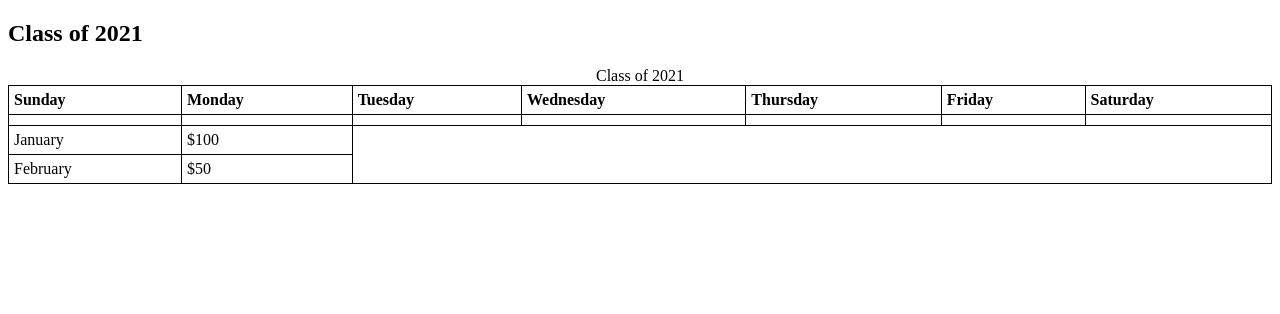
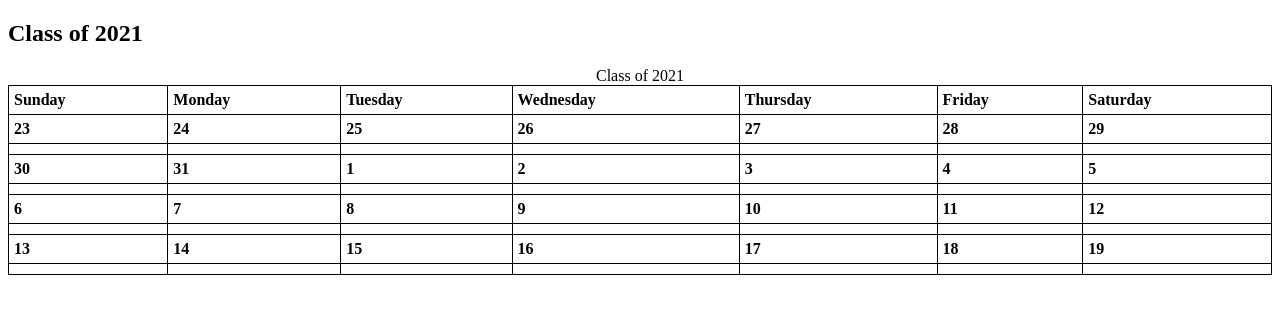
Before and after one commit to ComedyCenter101/celebration.github.io, a plain HTML site: page index.html in a window 1280 px wide. Drawn offline with Linux system fonts and the light colour scheme.

Commit message:
Update index.html

```diff
--- a/index.html
+++ b/index.html
@@ -35,23 +35,77 @@ th, td {
     <th>Saturday</th>
   </tr>
   <tr>
-    <th></th>
-    <th></th>
-    <th></th>
-    <th></th>
-    <th></th>
-    <th></th>
-    <th></th>
+    <th>23</th>
+    <th>24</th>
+    <th>25</th>
+    <th>26</th>
+    <th>27</th>
+    <th>28</th>
+    <th>29</th>
   </tr>
   <tr>
-    <td>January</td>
-    <td>$100</td>
+    <td></td>
+	<td></td>
+	<td></td>
+	<td></td>
+	<td></td>
+	<td></td>
+	<td></td>
   </tr>
   <tr>
-    <td>February</td>
-    <td>$50</td>
+    <th>30</th>
+    <th>31</th>
+    <th>1</th>
+    <th>2</th>
+    <th>3</th>
+    <th>4</th>
+    <th>5</th>
+</tr>
+  <tr>
+    <td></td>
+	<td></td>
+	<td></td>
+	<td></td>
+	<td></td>
+	<td></td>
+	<td></td>
+  </tr>
+  <tr>
+    <th>6</th>
+    <th>7</th>
+    <th>8</th>
+    <th>9</th>
+    <th>10</th>
+    <th>11</th>
+    <th>12</th>
+  </tr>
+  <tr>
+    <td></td>
+	<td></td>
+	<td></td>
+	<td></td>
+	<td></td>
+	<td></td>
+	<td></td>
+  </tr>
+  <tr>
+    <th>13</th>
+    <th>14</th>
+    <th>15</th>
+    <th>16</th>
+    <th>17</th>
+    <th>18</th>
+    <th>19</th>
+  </tr>
+  <tr>
+    <td></td>
+	<td></td>
+	<td></td>
+	<td></td>
+	<td></td>
+	<td></td>
+	<td></td>
   </tr>
 </table>
 
 </body>
-</html>
```
